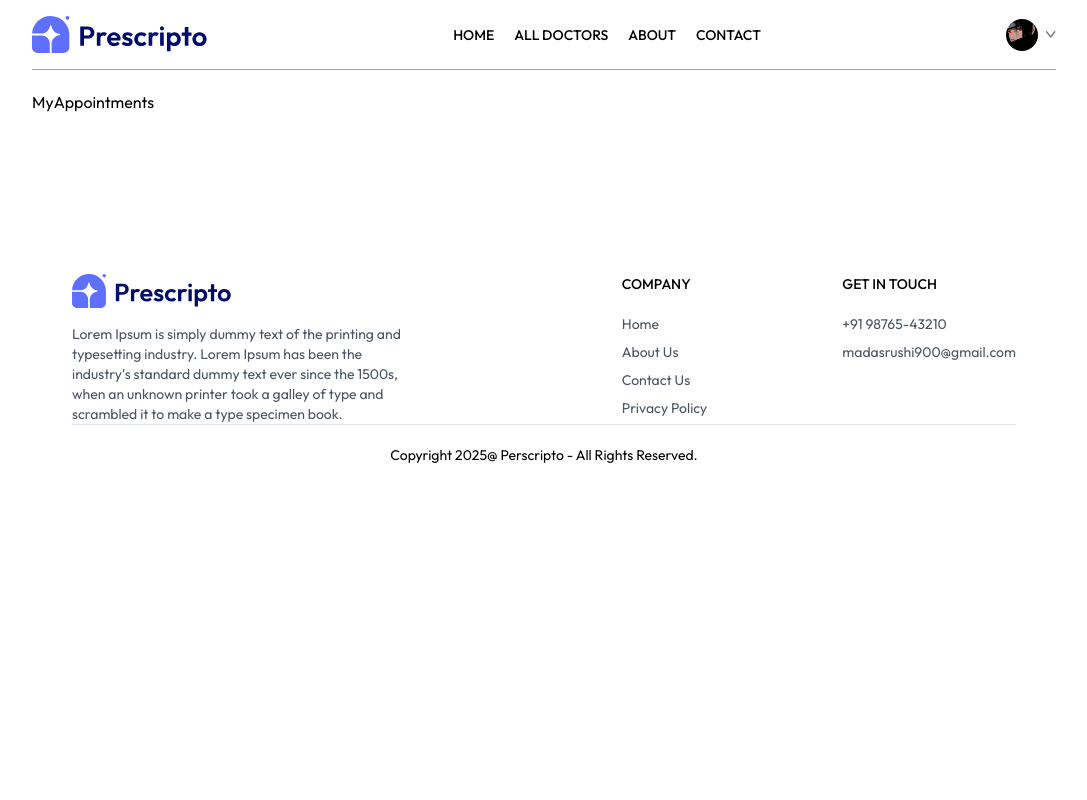
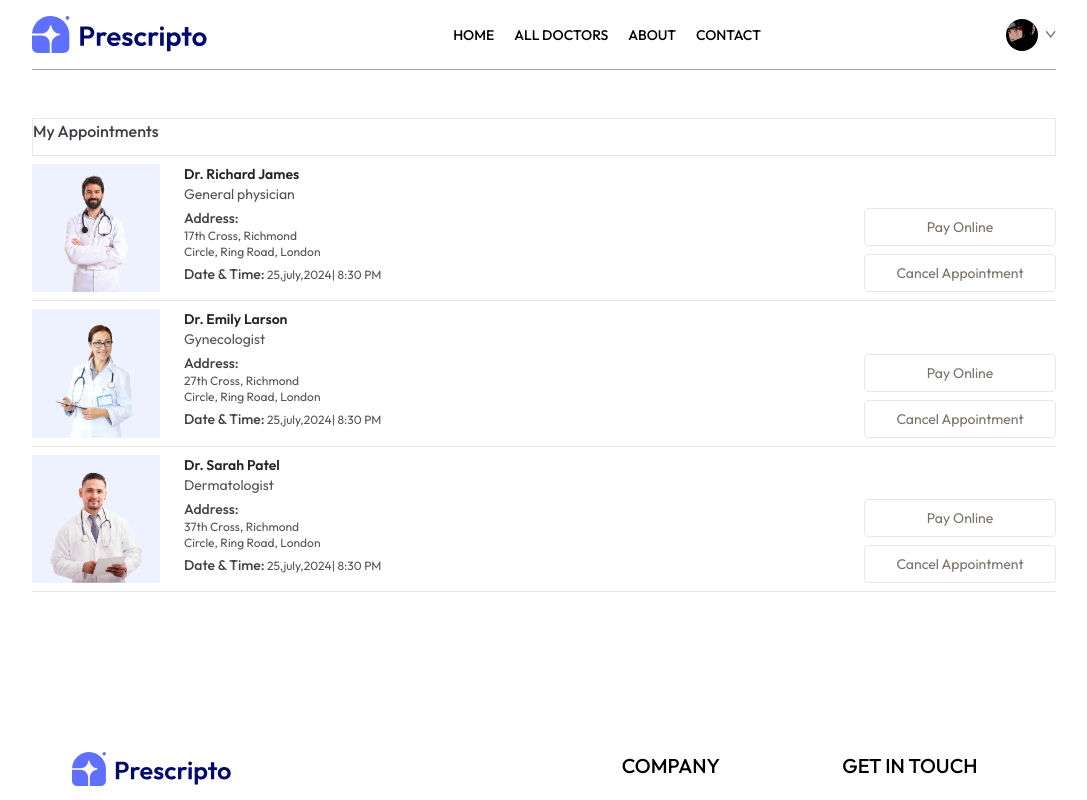
Before and after one commit to rushikeshmadas04/Prescripto, a React (Vite) app in the folder frontend/: page /my-appointments in a window 1280 px wide. Shown: the top 800 px of the page, without its empty margins (96-1183 px from the left). Built offline with nearby package versions, Linux system fonts and the light colour scheme.

Commit message:
Create Appointments page for patients

```diff
--- a/frontend/src/components/Footer.jsx
+++ b/frontend/src/components/Footer.jsx
@@ -8,12 +8,12 @@ const Footer = () => {
         {/* {----Left Section----} */}
         <div>
           <img className='mb-4 w-40' src={assets.logo} alt=''/>
-          <p className='w-full md:w-2/3 text-gray-600 leadin-6'>Lorem Ipsum is simply dummy text of the printing and typesetting industry. Lorem Ipsum has been the industry's standard dummy text ever since the 1500s, when an unknown printer took a galley of type and scrambled it to make a type specimen book.</p>
+          <p className='w-full md:w-2/3 text-gray-600 leading-6'>Lorem Ipsum is simply dummy text of the printing and typesetting industry. Lorem Ipsum has been the industry's standard dummy text ever since the 1500s, when an unknown printer took a galley of type and scrambled it to make a type specimen book.</p>
         </div>
 
         {/* {----Center Section----} */}
         <div>
-          <p className='text=xl font-medium mb-5'>COMPANY</p>
+          <p className='text-xl font-medium mb-5'>COMPANY</p>
           <ul className='flex flex-col gap-2 text-gray-600'>
             <li>Home</li>
             <li>About Us</li>
@@ -24,7 +24,7 @@ const Footer = () => {
 
         {/* {----Right Section----} */}
         <div>
-          <p className='text=xl font-medium mb-5'>GET IN TOUCH</p>
+          <p className='text-xl font-medium mb-5'>GET IN TOUCH</p>
           <ul className='flex flex-col gap-2 text-gray-600'>
             <li>+91 98765-43210</li>
             <li>madasrushi900@gmail.com</li>
@@ -35,7 +35,7 @@ const Footer = () => {
       {/* Copyright Text */}
       <div>
           <hr/>
-          <p className='py-5 text-sm text-center'>Copyright 2025@ Perscripto - All Rights Reserved.</p>
+          <p className='py-5 text-sm text-center'>Copyright 2025@ Rushikesh - All Rights Reserved.</p>
       </div>
     </div>
   )
--- a/frontend/src/pages/MyAppointments.jsx
+++ b/frontend/src/pages/MyAppointments.jsx
@@ -1,8 +1,36 @@
-import React from 'react'
+import React, { useContext } from 'react'
+import {AppContext} from '../context/AppContext'
 
 const MyAppointments = () => {
+
+  const {doctors} = useContext(AppContext)
+
   return (
-    <div>MyAppointments</div>
+    <div>
+      <p className='pb-3 mt-12 font-medium text-zinc-700 border border-b'>My Appointments</p>
+      <div>
+        {doctors.slice(0,3).map((item,index)=>(
+          <div className='grid grid-cols-[1fr_2fr] gap-4 sm:flex sm:gap-6 py-2 border-b' key={index}>
+            <div>
+              <img className='w-32 bg-indigo-50' src={item.image} alt=''/>
+            </div>
+            <div className='flex-1 text-sm text-zinc-600'>
+              <p className='text-neutral-800 font-semibold'>{item.name}</p>
+              <p>{item.speciality}</p>
+              <p className='text-zinc-700 font-medium mt-1' >Address:</p>
+              <p className='text-xs'>{item.address.line1}</p>
+              <p className='text-xs'>{item.address.line2}</p>
+              <p className='text-xs mt-1'><span className='text-sm text-neutral-700 font-medium'>Date & Time:</span> 25,july,2024| 8:30 PM</p>
+            </div>
+            <div></div>
+            <div className='flex flex-col gap-2 justify-end'>
+              <button className='text-sm text-stone-500 text-center sm:min-w-48 py-2 border rounded hover:bg-primary hover:text-white transition-all duration-300'>Pay Online</button>
+              <button className='text-sm text-stone-500 text-center sm:min-w-48 py-2 border rounded hover:bg-red-600 hover:text-white transition-all duration-300'>Cancel Appointment</button>
+            </div>
+          </div>
+        ))}
+      </div>
+    </div>
   )
 }
 
```
